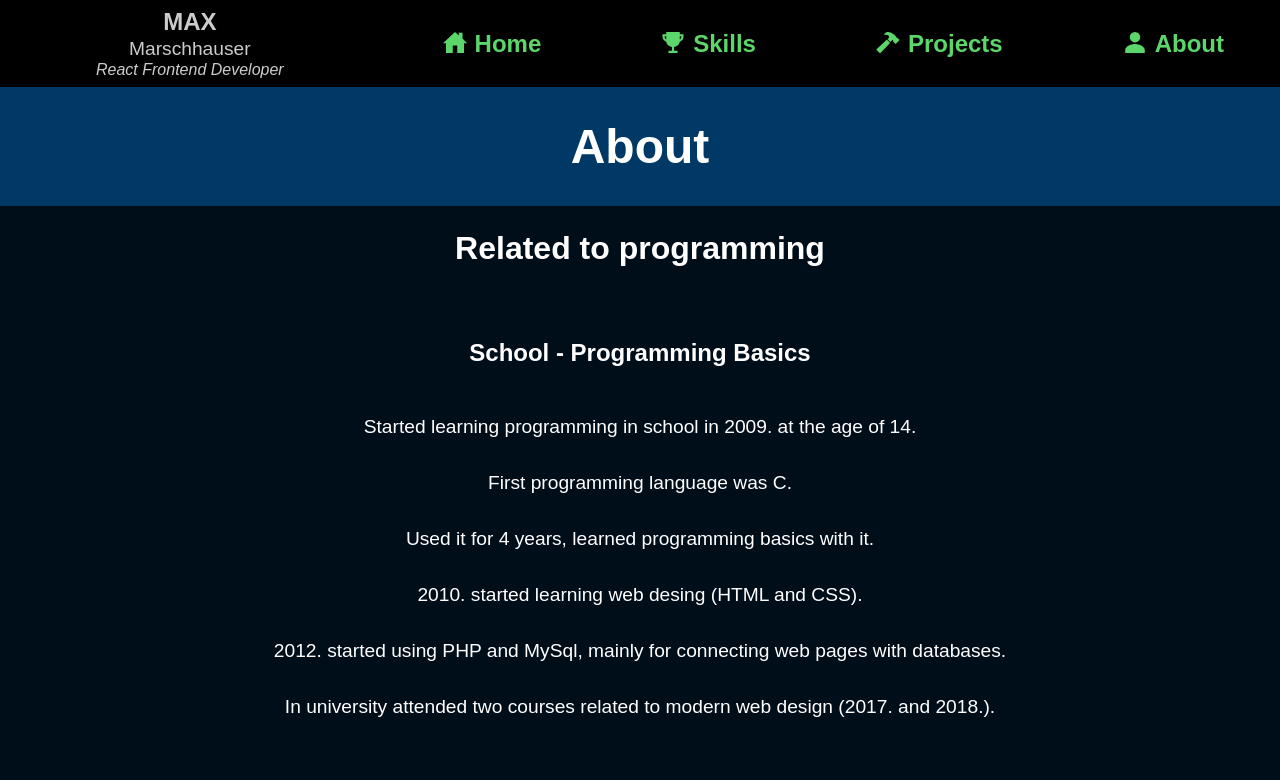
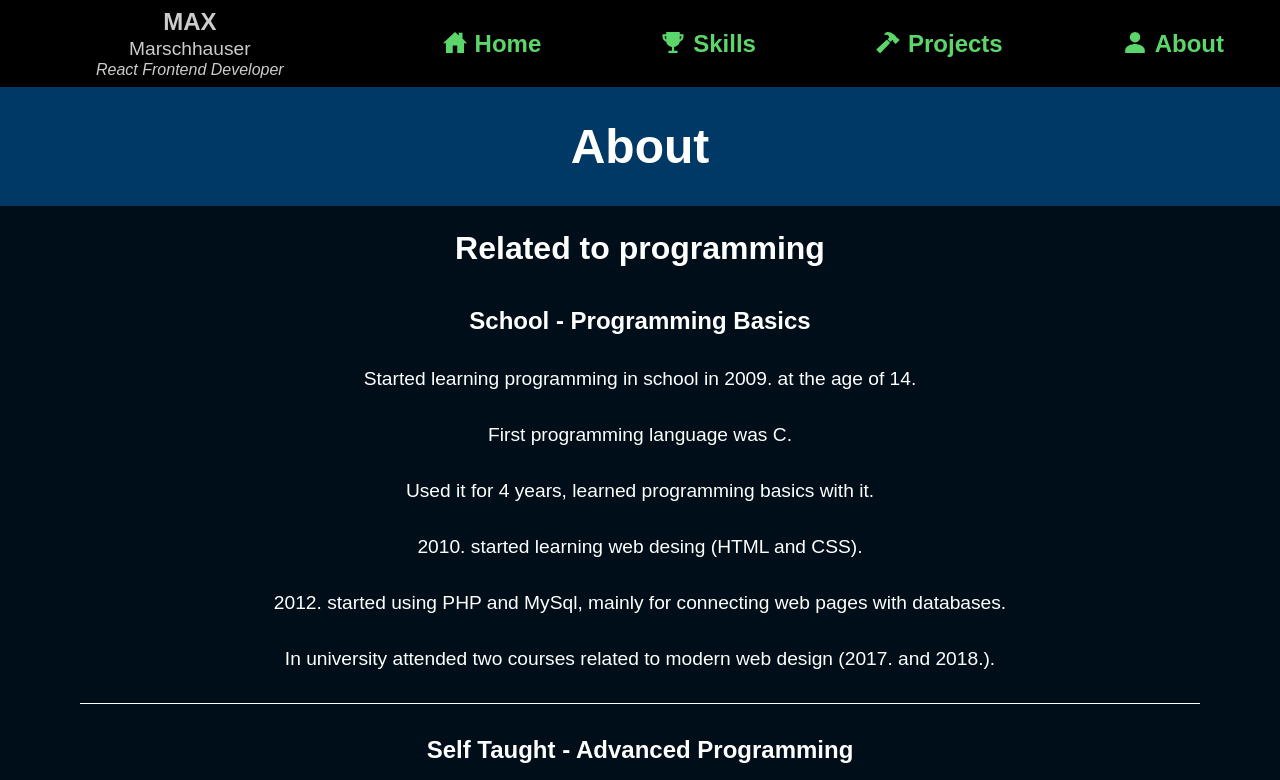
Before and after one commit to max-marschhauser/portfolio, a React (Create React App) app: page /about in a window 1280 px wide. Shown: the top 780 px of the page. Built offline with nearby package versions, Linux system fonts and the light colour scheme.

Commit message:
about page general styles

```diff
--- a/src/pages/aboutPage/aboutPage.scss
+++ b/src/pages/aboutPage/aboutPage.scss
@@ -33,9 +33,7 @@
 			grid-template-columns: repeat(1, 1fr);
 
 			article {
-				width: 95%;
-				margin: 1rem auto;
-				padding: 2rem;
+				padding: 1rem 5rem;
 
 				border-radius: 1rem;
 
@@ -44,26 +42,22 @@
 				}
 
 				h4 {
-					padding-bottom: 1rem;
-
 					text-align: center;
 					font-size: 1rem;
 					color: var(--color-white);
 
 					@include abs.mq(700px, 550px) {
-						padding-bottom: 1.5rem;
-
 						font-size: 1.25rem;
 					}
 
 					@include abs.mq(700px, 550px) {
-						padding-bottom: 2rem;
-
 						font-size: 1.5rem;
 					}
 				}
 
 				ul {
+					border-bottom: 1px solid var(--color-white);
+
 					list-style: none;
 
 					line-height: 1.25rem;
```
